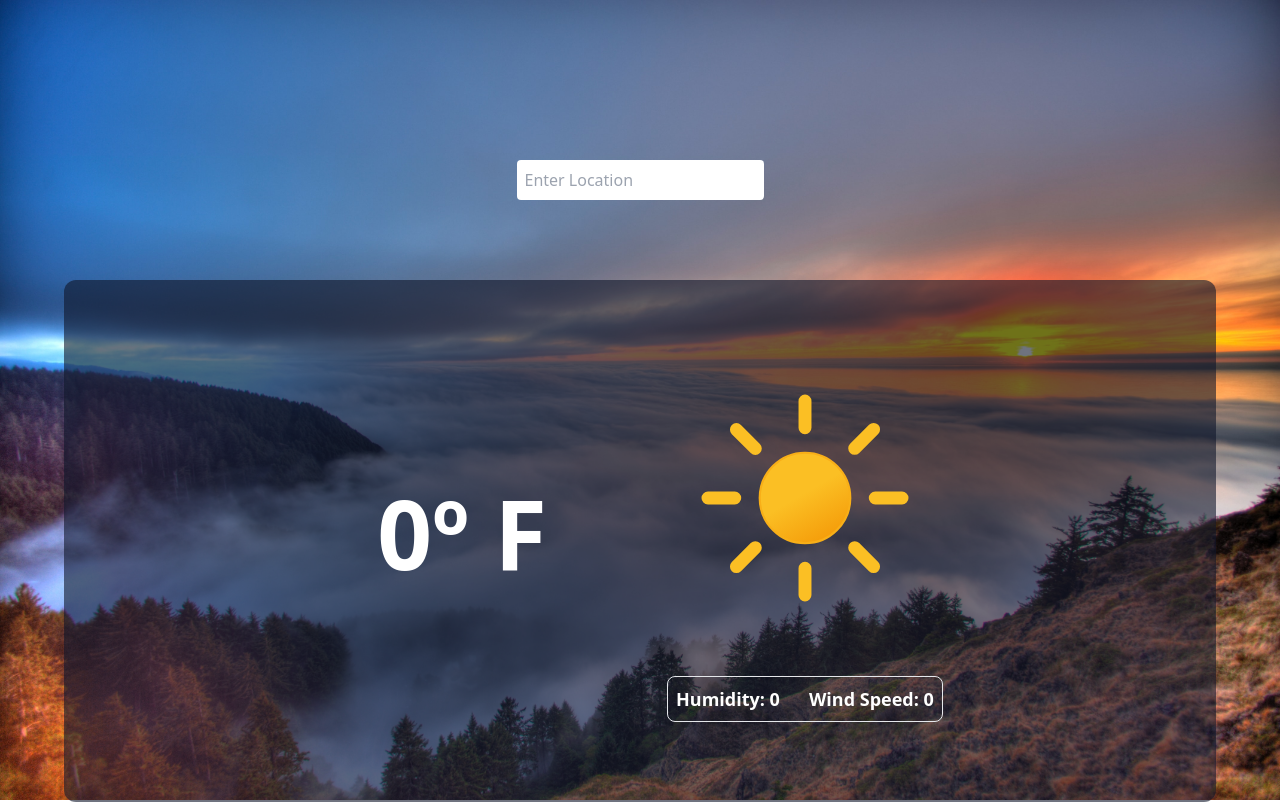
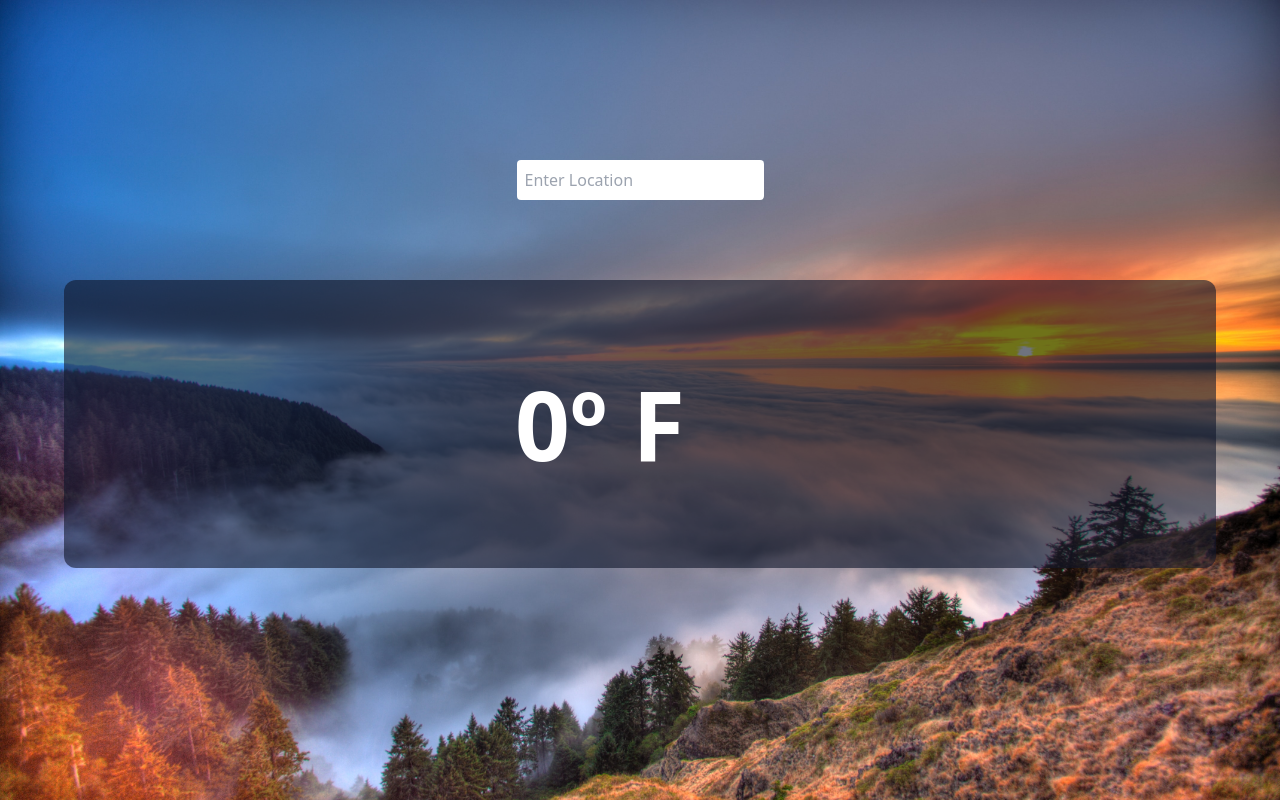
Before and after one commit to AguiarMS/weather-app-vite, a React (Vite) app: page / in a window 1280 px wide. Built offline with nearby package versions, Linux system fonts and the light colour scheme.

Commit message:
Display adjustment

```diff
--- a/src/App.tsx
+++ b/src/App.tsx
@@ -67,8 +67,13 @@ function App() {
       </div>
 
       {/* Other stats */}
+
       <div className="flex justify-center max-w-6xl mx-auto mt-20 bg-slate-900 bg-opacity-60 rounded-xl py-20">
+
+
+        {/* Fazer if ternario para exibição das infos */}
         <div className="flex justify-center flex-col mr-10">
+          <p className="px-10 text-3xl font-bold text-white	mb-4">{data.name}</p>
           <p className="px-10 text-8xl font-bold text-white	mb-4">
             {data.main.temp}º F
           </p>
@@ -84,13 +89,14 @@ function App() {
             </div>
           )}
         </div>
+
+
+
         <div className="text-white font-semibold">
+
           <div className="ml-10">
-            {/* {data.weather[0].icon !== '' && <img src={`http://openweathermap.org/img/wn/${data.weather[0].icon}@2x.png`} alt="icon-weather" />}
-             */}
-            {/* <p className="flex justify-end text-4xl">
-               {data.main.feels_like}
-             </p> */}
+            {data.name && (
+              <>
                 <img src={Icons(data.weather[0].main)} alt="icon-weather" />
 
                 <div className="grid grid-cols-2 gap-2 mt-10 border rounded-lg p-2">
@@ -101,7 +107,10 @@ function App() {
                     <p className="text-lg">Wind Speed: {data.wind.speed}</p>
                   </div>
                 </div>
+              </>
+            )}
           </div>
+
         </div>
       </div>
     </div>
```
Lines whose indentation alone changed are shown as unchanged.
